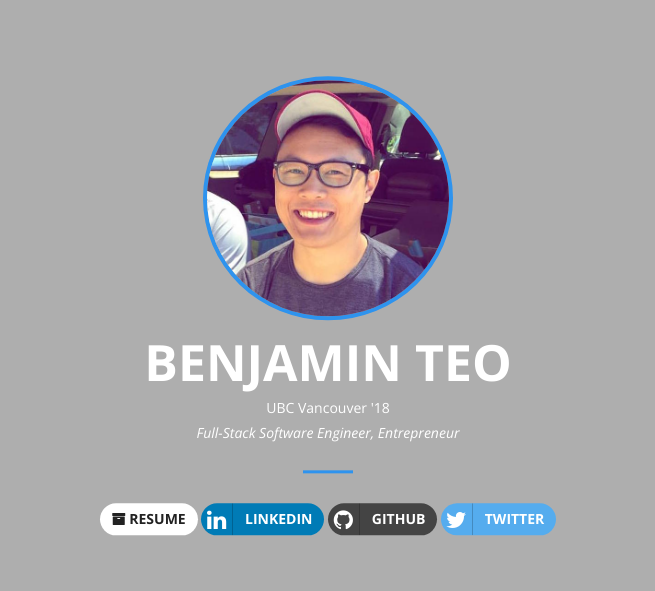
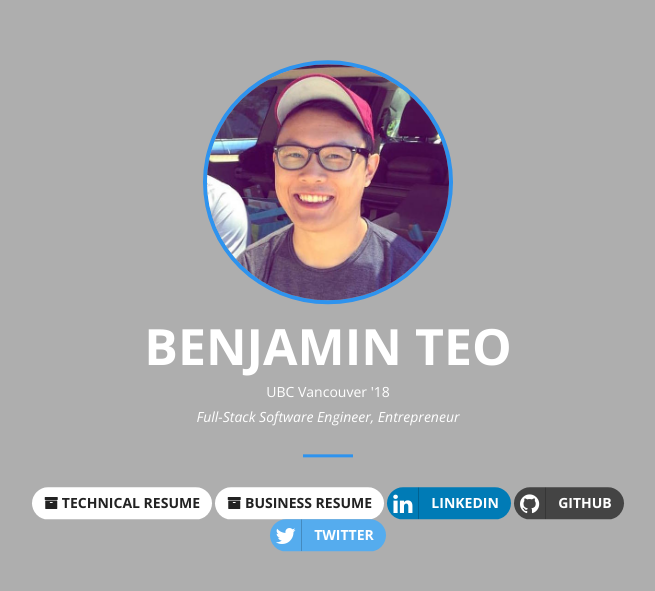
Before and after one commit to bmteo/bmteo.co, a website: page index.html in a window 1280 px wide. Shown: the part 109-700 px from the top of the page, without its empty margins (312-967 px from the left). Drawn offline with nearby package versions, Linux system fonts and the light colour scheme.

Commit message:
Update index.html

```diff
--- a/index.html
+++ b/index.html
@@ -48,8 +48,10 @@
                 <h5 id="title">Full-Stack Software Engineer, Entrepreneur</h5>
                 <hr>
                 <div class="col-lg-8 col-lg-offset-2 text-center">
-                    <a class="btn btn-default" href="./Files/RESUME.pdf" target="_blank">
-                        <span class="fa fa-archive"></span>    Resume</a>
+                    <a class="btn btn-default" href="./Files/TechnicalRESUME.pdf" target="_blank">
+                        <span class="fa fa-archive"></span>    Technical Resume</a>
+                    <a class="btn btn-default" href="./Files/BusinessRESUME.pdf" target="_blank">
+                        <span class="fa fa-archive"></span>    Business Resume</a>
                     <a class="btn btn-social btn-linkedin" href="https://www.linkedin.com/in/bmteo/" target="_blank">
                         <span class="fa fa-linkedin"></span>LinkedIn</a>
                     <a class="btn btn-social btn-github" href="https://github.com/bmteo" target="_blank">
```
